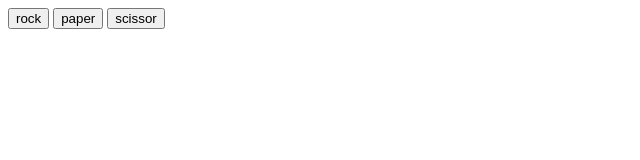
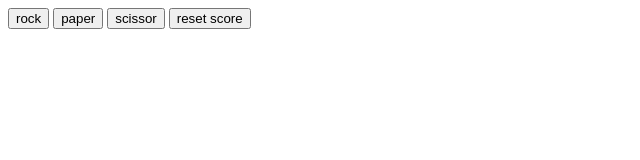
Before and after one commit to nitish2k27/practice_backend, a plain HTML site: page booleans.html in a window 1280 px wide. Shown: the whole page, without its empty margins (0-640 px from the left). Drawn offline with Linux system fonts and the light colour scheme.

Commit message:
also the bolleans.html is updated with the new piece of code to reset the score

```diff
--- a/booleans.html
+++ b/booleans.html
@@ -9,6 +9,7 @@
    <button onclick="rockpaper('rock')">rock</button>
 <button onclick="rockpaper('paper')">paper</button>
 <button onclick="rockpaper('scissor')">scissor</button>
+<button onclick="reset()">reset score</button>
 
 <script src="hello.js"></script>
 
--- a/hello.js
+++ b/hello.js
@@ -114,3 +114,15 @@ function rockpaper(input) {
         `Tie  : ${score.tie}`
     );
 }
+
+function reset(){
+    score.tie=0,
+    score.win=0,
+    score.loss=0;
+    alert(
+        `scores has been reset:\n
+        wins:${score.win}\n
+        loss:${score.loss}\n
+        tie:${score.tie}`
+    );
+}
```
